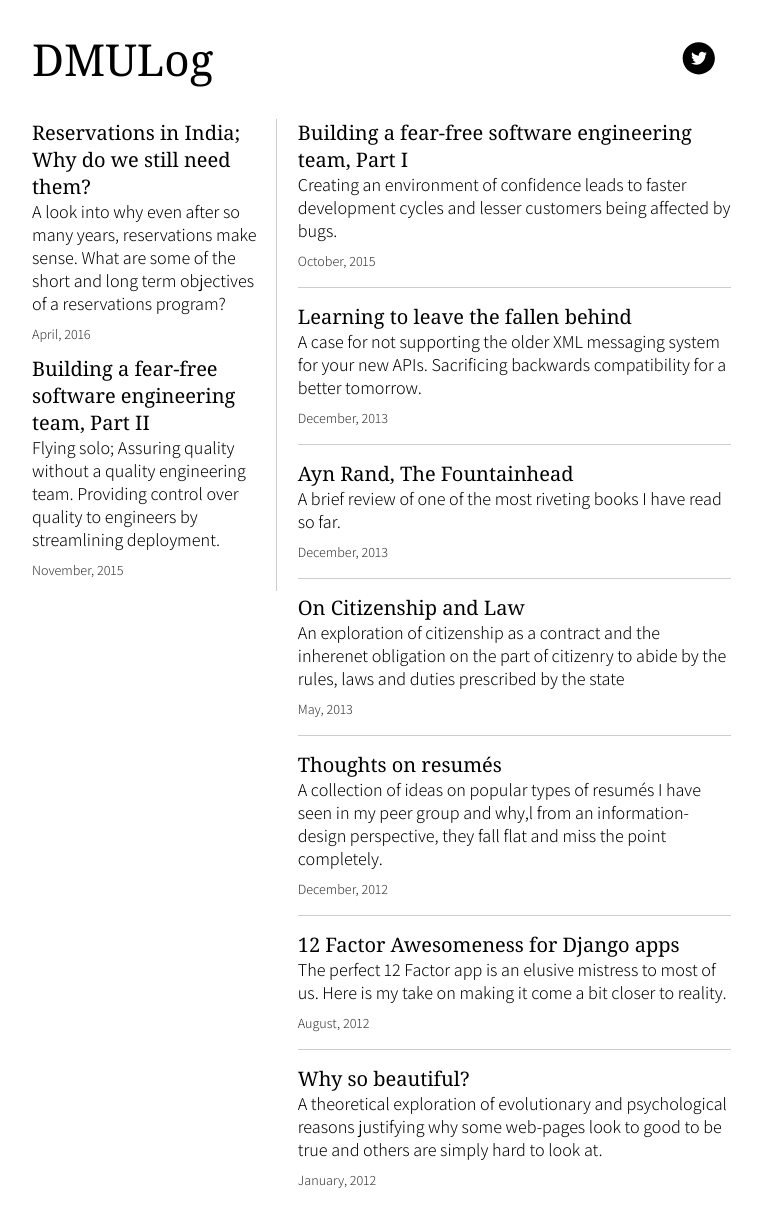
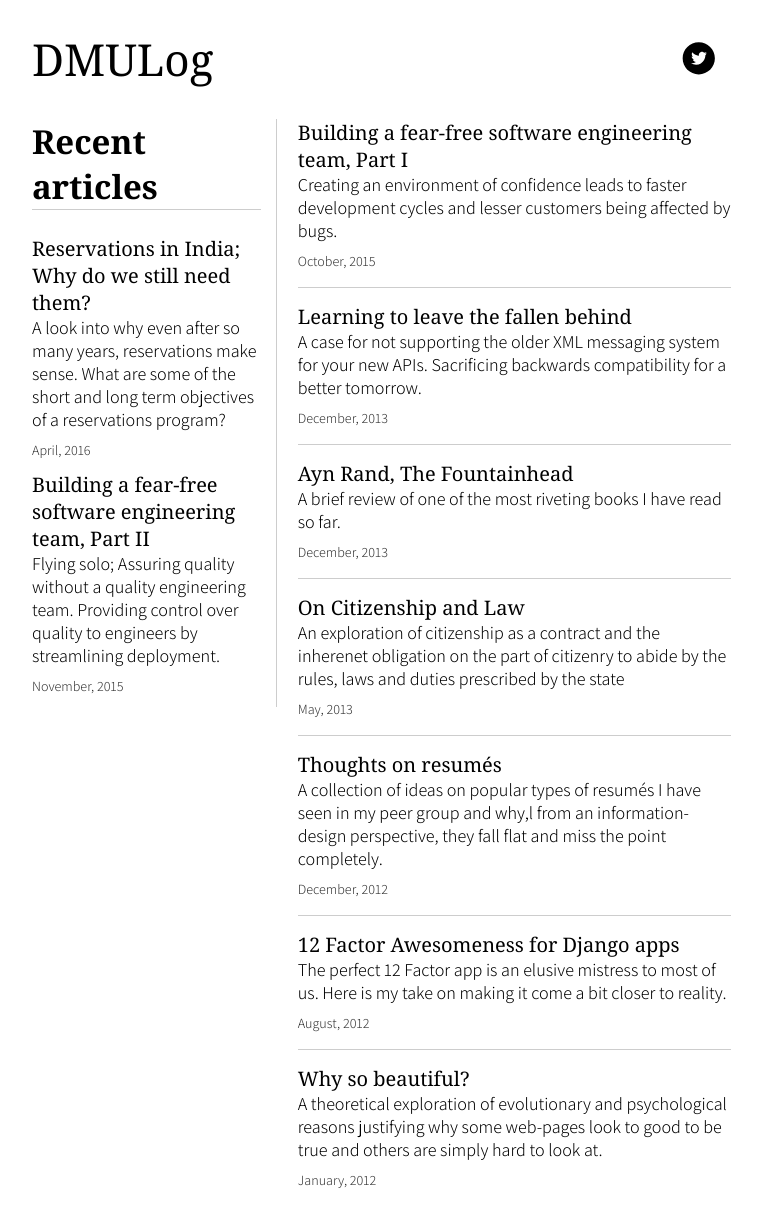
Before and after one commit to dmukhg/dmukhg.github.com, a Jekyll site: the page built from index.html, in a window 1280 px wide. Shown: the whole page, without its empty margins (258-1020 px from the left). Built offline with Jekyll 4.4.1, drawn with Linux system fonts in a browser that asks for light colours; some web fonts are replaced.

Commit message:
Add a header to recent posts
Had started to look more like an advert banner.

```diff
--- a/css/style.scss
+++ b/css/style.scss
@@ -54,6 +54,12 @@ figure.highlight {
     box-sizing: border-box;
     border-right: 1px solid #cdcdcd;
     padding-right: 15px;
+
+    h2 {
+      margin: 0;
+      margin-bottom: 25px;
+      border-bottom: 1px solid #cdcdcd;
+    }
   }
 
   div.right-column {
--- a/index.html
+++ b/index.html
@@ -3,6 +3,7 @@ layout: index
 title: dmulog.in | Dipanjan Mukherjee
 ---
 <div class="left-column">
+  <h2>Recent articles</h2>
   <!--First two posts come here-->
   {% for post in site.posts limit:2 %}
     <div class="post-tile">
```
